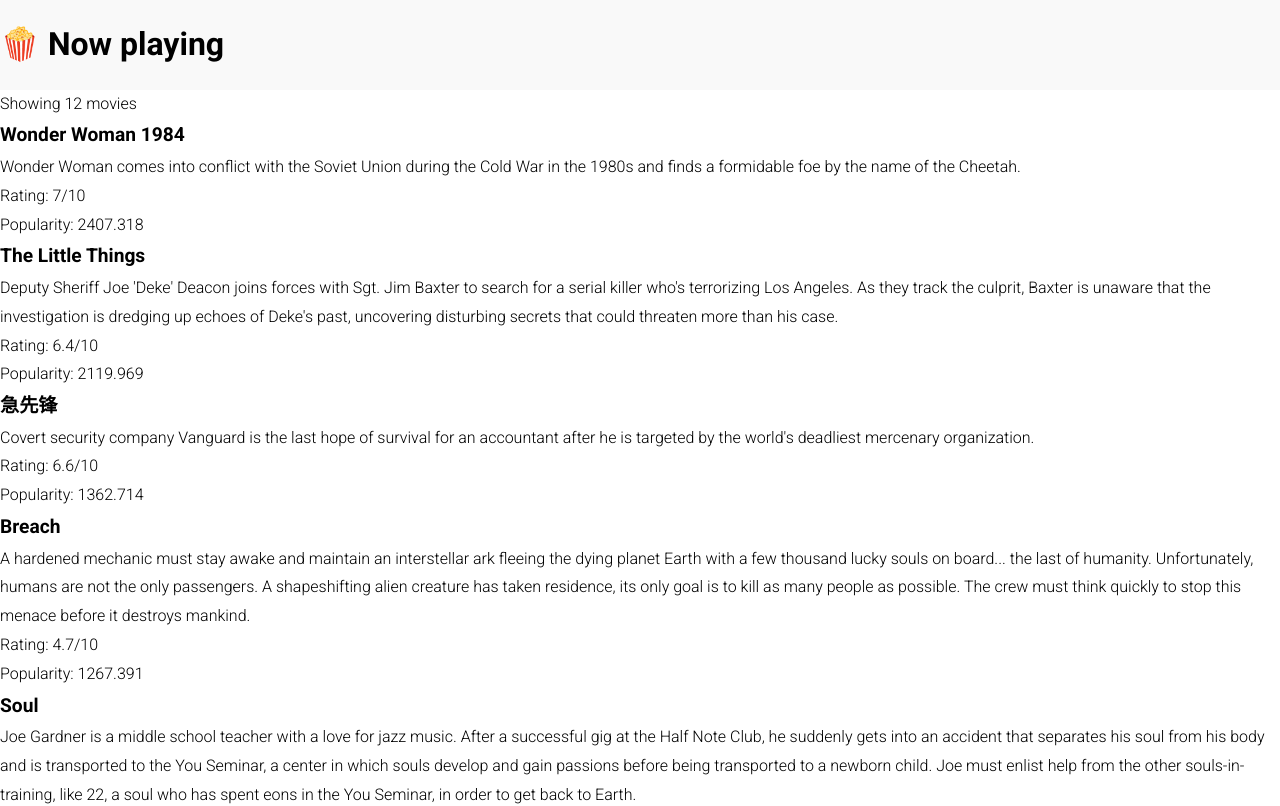
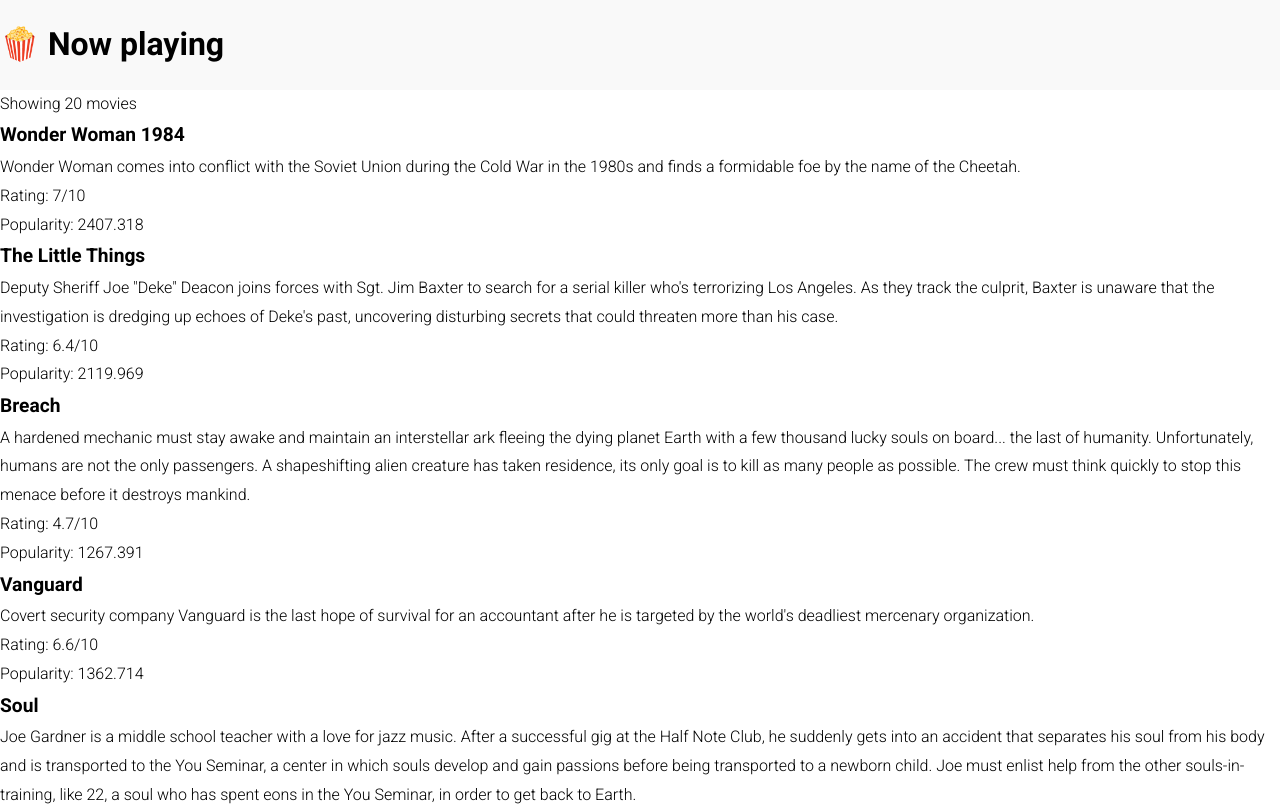
Before and after one commit to uijim/fe-task-partial, a React (Create React App) app: page / in a window 1280 px wide. Shown: the top 806 px of the page. Built offline with nearby package versions, Linux system fonts and the light colour scheme.

Commit message:
Implement useMovies hook in App component

```diff
--- a/src/App.jsx
+++ b/src/App.jsx
@@ -1,76 +1,30 @@
-import { fetchGenres, fetchMovies } from './api'; // you may add functionality to these functions, but please use them
-
 import { Header, Movie } from './components';
+import { useMovies } from './hooks';
 
 import './styles.css'; // have a look at this file and feel free to use the classes
 
 export default function App() {
+  const { data, loading } = useMovies();
+
   return (
     <div>
       <Header text="Now playing" icon />
-      <div>
-        <div>Showing 12 movies</div>
-        <Movie
-          title="Wonder Woman 1984"
-          description="Wonder Woman comes into conflict with the Soviet Union during the
-            Cold War in the 1980s and finds a formidable foe by the name of the
-            Cheetah."
-          rating="7"
-          popularity="2407.318"
-          />
-        <Movie
-          title="The Little Things"
-          description="Deputy Sheriff Joe 'Deke' Deacon joins forces with Sgt. Jim Baxter
-            to search for a serial killer who's terrorizing Los Angeles. As they
-            track the culprit, Baxter is unaware that the investigation is
-            dredging up echoes of Deke's past, uncovering disturbing secrets
-            that could threaten more than his case."
-          rating="6.4"
-          popularity="2119.969"
-        />
-        <Movie
-          title="急先锋"
-          description="Covert security company Vanguard is the last hope of survival for an
-            accountant after he is targeted by the world's deadliest mercenary
-            organization."
-          rating="6.6"
-          popularity="1362.714"
-        />
-        <Movie
-          title="Breach"
-          description="A hardened mechanic must stay awake and maintain an interstellar ark
-            fleeing the dying planet Earth with a few thousand lucky souls on
-            board... the last of humanity. Unfortunately, humans are not the
-            only passengers. A shapeshifting alien creature has taken residence,
-            its only goal is to kill as many people as possible. The crew must
-            think quickly to stop this menace before it destroys mankind."
-          rating="4.7"
-          popularity="1267.391"
-        />
-        <Movie
-          title="Soul"
-          description="Joe Gardner is a middle school teacher with a love for jazz music.
-            After a successful gig at the Half Note Club, he suddenly gets into
-            an accident that separates his soul from his body and is transported
-            to the You Seminar, a center in which souls develop and gain
-            passions before being transported to a newborn child. Joe must
-            enlist help from the other souls-in-training, like 22, a soul who
-            has spent eons in the You Seminar, in order to get back to Earth."
-          rating="8.3"
-          popularity="1175.056"
-        />
-        <Movie
-          title="100% Wolf"
-          description="Freddy Lupin, heir to a proud family line of werewolves, is in for a
-            shock when on his 14th birthday his first 'warfing' goes awry,
-            turning him into a ferocious poodle. The pack elders give Freddy
-            until the next moonrise to prove he has the heart of a wolf, or risk
-            being cast out forever. With the help of an unlikely ally in a
-            streetwise stray named Batty, Freddy must prove he's 100% Wolf."
-          rating="6.1"
-          popularity="737.271"
-        />
-      </div>
+      {loading && <p>Loading...</p>}
+
+      {!loading && (
+        <div>
+          <div>Showing {data.length} movie{data.length === 1 ? '' : 's'}</div>
+          {!!data.length && data.map(movie => (
+            <Movie
+              key={movie.id}
+              title={movie.title}
+              description={movie.overview}
+              rating={movie.vote_average}
+              popularity={movie.popularity}
+            />
+          ))}
+        </div>
+      )}
     </div>
   );
 }
```
